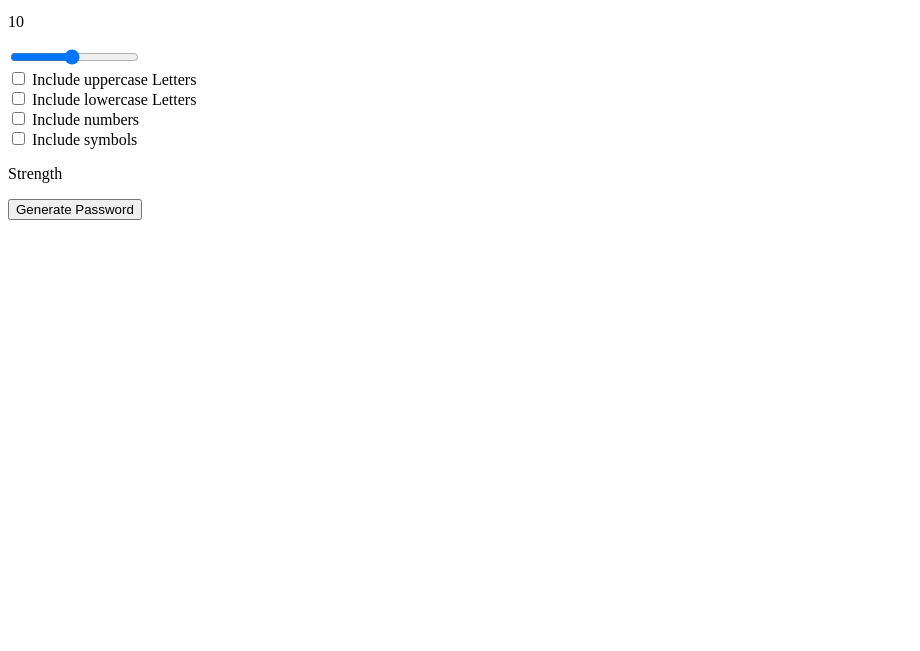
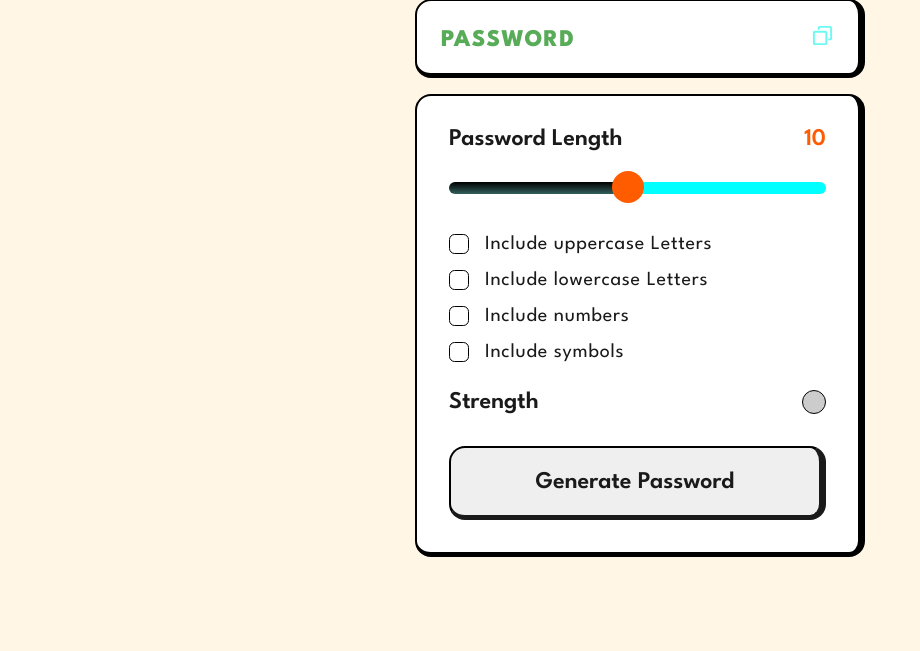
Before and after one commit to kapil422004/password-generator, a plain HTML site: page index.html in a window 1280 px wide. Shown: the part 149-800 px from the top of the page, without its empty margins (0-920 px from the left). Drawn offline with Linux system fonts and the light colour scheme.

Commit message:
Completed

```diff
--- a/index.html
+++ b/index.html
@@ -1,10 +1,18 @@
 <!DOCTYPE html>
 <html lang="en">
+
 <head>
     <meta charset="UTF-8">
     <meta name="viewport" content="width=device-width, initial-scale=1.0">
-    <title>Document</title>
+    <title>Password Generator</title>
+    <link rel="stylesheet" href="styles.css">
+    <link rel="preconnect" href="https://fonts.googleapis.com">
+    <link rel="preconnect" href="https://fonts.gstatic.com" crossorigin>
+    <link
+        href="https://fonts.googleapis.com/css2?family=Be+Vietnam+Pro:ital,wght@0,100;0,200;0,300;0,400;0,500;0,600;0,700;0,800;0,900;1,100;1,200;1,300;1,400;1,500;1,600;1,700;1,800;1,900&family=League+Spartan:wght@100..900&display=swap"
+        rel="stylesheet">
 </head>
+
 <body>
     <div class="container">
         <h1>Password Generator</h1>
@@ -12,8 +20,8 @@
         <div class="display-container">
             <input readonly placeholder="Password" class="display" data-passwordDisplay>
 
-            <button data-copy>
-                <span data-copyMsg></span>
+            <button class="copyBtn" data-copy>
+                <span class="copyMsg" data-copyMsg></span>
                 <img src="./assets/copy.svg" alt="copy" width="23" height="23">
             </button>
 
@@ -29,35 +37,35 @@
             <input type="range" min="1" max="20" step="1" class="slider" data-lengthSlider>
 
 
-            <div>
+            <div class="check">
                 <input type="checkbox" id="uppercase">
                 <label for="uppercase">Include uppercase Letters</label>
             </div>
-            <div>
+            <div class="check">
                 <input type="checkbox" id="lowercase">
                 <label for="lowercase">Include lowercase Letters</label>
             </div>
-            <div>
+            <div class="check">
                 <input type="checkbox" id="numbers">
                 <label for="numbers">Include numbers</label>
             </div>
-            <div>
+            <div class="check">
                 <input type="checkbox" id="symbols">
                 <label for="symbols">Include symbols</label>
             </div>
 
             <div class="strength-container">
                 <p>Strength</p>
-                <div data-indicator></div>
+                <div class="indicator" data-indicator></div>
             </div>
 
             <button class="generateButton">Generate Password</button>
 
         </div>
-
     </div>
 
     <script src="script.js"></script>
 
 </body>
+
 </html>
--- a/script.js
+++ b/script.js
@@ -17,17 +17,21 @@ const symbols = '!@#$%^&*()_+[]{}|;:,.<>?/`~';
 
 let password = "";
 let passwordLength = 10;
+setIndicator("#ccc");
 
 //styl circle grey
 handleSlider();
 function handleSlider() {
     inputSlider.value = passwordLength;
     lengthDisplay.innerText = passwordLength;
+    const min = inputSlider.min;
+    const max = inputSlider.max;
+    inputSlider.style.backgroundSize = ((passwordLength - min) * 100) / (max - min) + "% 100%";
+
 }
 
 function setIndicator(color) {
     indicator.style.backgroundColor = color
-    //hw shadow
 }
 
 function getRndInteger(min, max) {
@@ -100,7 +104,7 @@ function handleCheckBoxChange() {
     });
     if (passwordLength < checkCount) {
         passwordLength = checkCount;
-            // inputSlider.value = checkCount;
+        // inputSlider.value = checkCount;
         handleSlider();
     }
 }
@@ -142,7 +146,6 @@ generateBtn.addEventListener('click', () => {
 
     if (passwordLength < checkCount) {
         passwordLength = checkCount;
-        // lengthDisplay.innerText = checkCount;
         handleSlider();
     }
 
@@ -174,6 +177,6 @@ generateBtn.addEventListener('click', () => {
 
     passwordDisplay.value = password;
 
-    // calcStrength();
+    calcStrength();
 
 });
--- /dev/null
+++ b/styles.css
@@ -0,0 +1,250 @@
+*,
+*::before,
+*::after {
+    margin: 0;
+    padding: 0;
+    box-sizing: border-box;
+    font-family: 'league Spartan', sans-serif;
+}
+
+:root {
+    --dk-violet: hsl(268, 75%, 9%);
+    --lt-violet: hsl(268, 47%, 21%);
+    --lt-violet2: hsl(281, 89%, 26%);
+    --vb-violet: hsl(285, 91%, 52%);
+    --vb-violet2: hsl(290, 70%, 36%);
+
+    --vb-yellow: hsl(52, 100%, 62%);
+
+    --pl-white: hsl(0, 0%, 100%);
+
+    --vb-cyan: hsl(176, 100%, 44%);
+    --vb-cyan2: hsl(177, 92%, 70%);
+    --dk-text: hsl(198, 20%, 13%);
+}
+
+body {
+    width: 100vw;
+    height: 100vh;
+    display: flex;
+    flex-direction: column;
+    align-items: center;
+    justify-content: center;
+    background: #FFF6E5;
+}
+
+.container {
+    width: 90%;
+    max-width: 450px;
+}
+
+
+h1 {
+    color: #1A1A1A;
+    opacity: 0.85;
+    text-transform: uppercase;
+    letter-spacing: 2px;
+    text-align: center;
+    line-height: 1.2;
+}
+
+.display-container {
+    position: relative;
+    background: #FFFFFF;
+    border: 0.15rem solid black;
+    border-bottom: solid 0.35rem;
+    border-right: solid 0.45rem;
+    border-radius: 1rem;
+    margin: 1rem 0;
+    padding-top: 0.35rem;
+}
+
+.display {
+    width: 100%;
+    padding: 1.15rem 1rem;
+    color: #1A1A1A;
+    font-weight: 800;
+    font-size: 1.5rem;
+    line-height: 30px;
+    letter-spacing: 1px;
+    padding-right: 3.25rem;
+    border: none;
+    background: transparent;
+    color: black;
+    outline: none;
+}
+
+.display::placeholder {
+    position: absolute;
+    top: 50%;
+    left: 1.5rem;
+    font-size: 1.5rem;
+    line-height: 30px;
+    color: green;
+    opacity: 0.65;
+    text-transform: uppercase;
+    transform: translateY(-50%);
+    font-weight: 800;
+}
+
+.display-container button {
+    position: absolute;
+    top: 50%;
+    right: 1.5rem;
+    transform: translateY(-50%);
+}
+
+.input-container {
+    width: 100%;
+    background: #FFFFFF;
+    border: 0.15rem solid black;
+    border-bottom: solid 0.35rem;
+    border-right: solid 0.45rem;
+    border-radius: 1rem;
+    padding: 2rem;
+}
+
+.length-container {
+    display: flex;
+    justify-content: space-between;
+    align-items: center;
+    font-weight: 600;
+}
+
+.length-container p:nth-child(1) {
+    color: #1A1A1A;
+    font-size: 1.5rem;
+}
+
+.length-container p:nth-child(2) {
+    color: #FF5C00;
+    font-size: 1.5rem;
+    font-weight: 600;
+}
+
+.strength-container {
+    display: flex;
+    justify-content: space-between;
+    align-items: center;
+    margin-top: 1.75rem;
+    margin-bottom: 2rem;
+}
+
+.strength-container p:nth-child(1) {
+    color: #1A1A1A;
+    font-size: 1.5rem;
+    font-weight: 600;
+}
+
+.indicator {
+    width: 1.5rem;
+    height: 1.5rem;
+    border-radius: 50%;
+    border: solid 1px;
+}
+
+.copyBtn{
+    background-color: transparent;
+    border: none;
+    /* color: #9B87F5; */
+}
+
+.copyMsg{
+    z-index: 9;
+    position: absolute;
+    background-color: aqua;
+    color: #1A1A1A;
+    font-size: 1.25rem;
+    top: -35px;
+    left: -25px;
+    padding: 5px 10px;
+    border-radius: 1rem;
+    opacity: 0;
+    transform: scale(0);
+    transform-origin: bottom;
+    transition: all 250ms ease-in-out;
+}
+
+.copyMsg.active{
+    opacity: 1;
+    transform: scale(1);
+}
+
+.generateButton {
+    width: 100%;
+    padding: 1.15rem 1rem;
+    color: #1A1A1A;
+    font-weight: 600;
+    font-size: 1.5rem;
+    line-height: 30px;
+    border: 0.15rem solid black;
+    border-bottom: solid 0.35rem;
+    border-right: solid 0.45rem;
+    border-radius: 1rem;
+    text-align: center;
+}
+
+.check{
+        display: flex;
+        align-items: center;
+        margin: 1rem 0;
+        gap: 0 1rem;
+}
+
+.check input{
+    appearance: none;
+    width: 20px;
+    height: 20px;
+    border: 1px solid black;
+    cursor: pointer;
+    position: relative;
+    border-radius: 0.35rem;
+}
+
+.check input:checked{
+    background-color: aqua;
+}
+
+.check input:checked::before{
+    content: '✔';
+    position: absolute;
+    color: #1A1A1A;
+    font-size: 1.05rem;
+    font-weight: 600;
+    left: 50%;
+    top: -3.5px;
+    transform: translateX(-50%) translateY(10%);
+}
+
+.check label{
+ color: #1A1A1A;
+ font-size: 1.25rem;
+ letter-spacing: 0.75px;
+ font-weight: 400;
+}
+
+.slider{
+    appearance: none;
+    width: 100%;
+    height: 0.75rem;
+    cursor: pointer;
+    background-color: aqua;
+    border-radius: 1rem;
+    margin-top: 2rem;
+    margin-bottom: 1.5rem;
+     background-image: linear-gradient(#000000, #32615d);
+    z-index: -1;
+    background-repeat: no-repeat;
+}
+
+.slider::-webkit-slider-thumb{
+    z-index: 1;
+    position: relative;
+    appearance: none;
+    height: 2rem;
+    width: 2rem;
+    border-radius: 50%;
+    background-color: #FF5C00;
+    cursor: pointer;
+    margin-top: -3px;
+}
```
